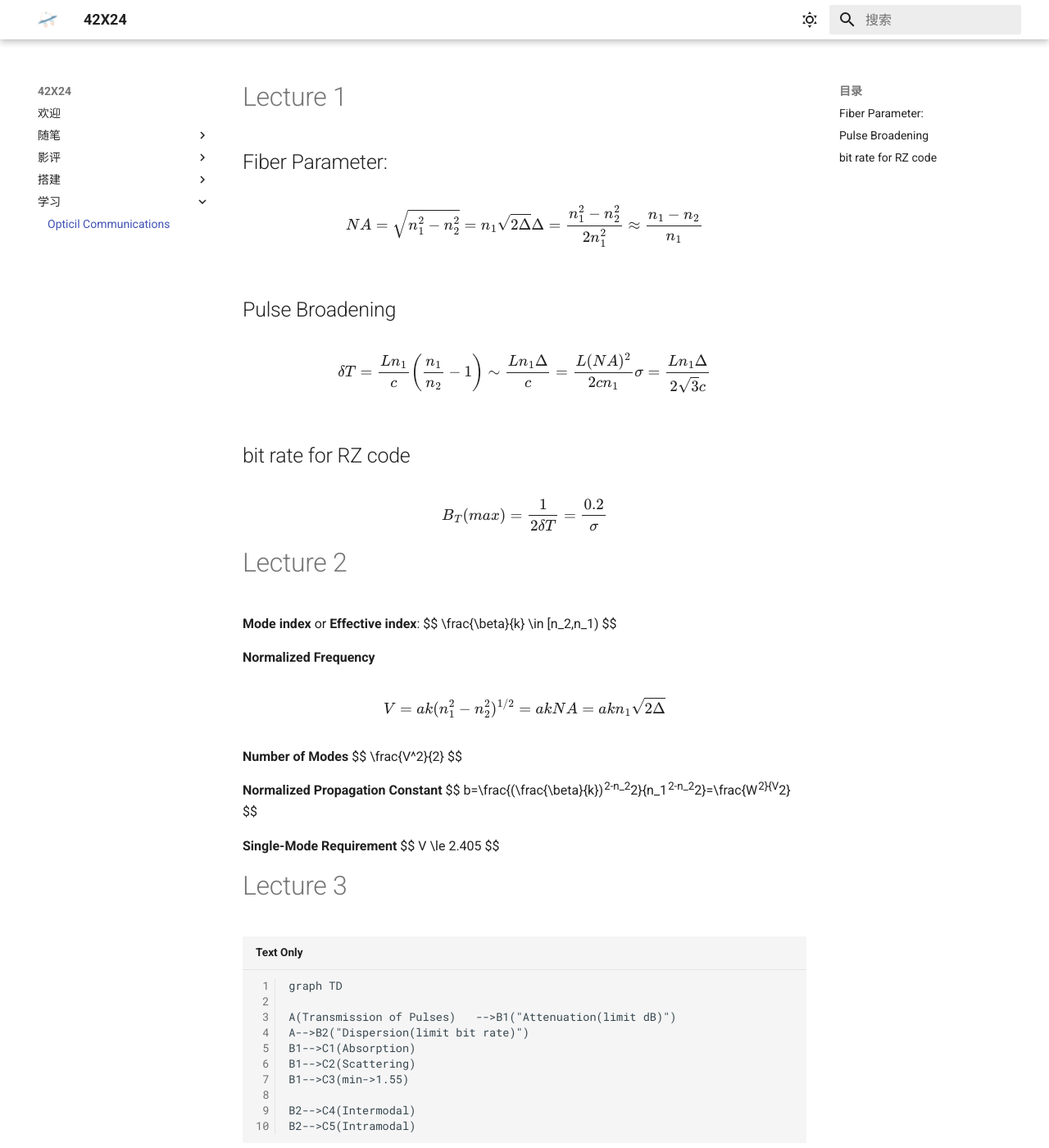
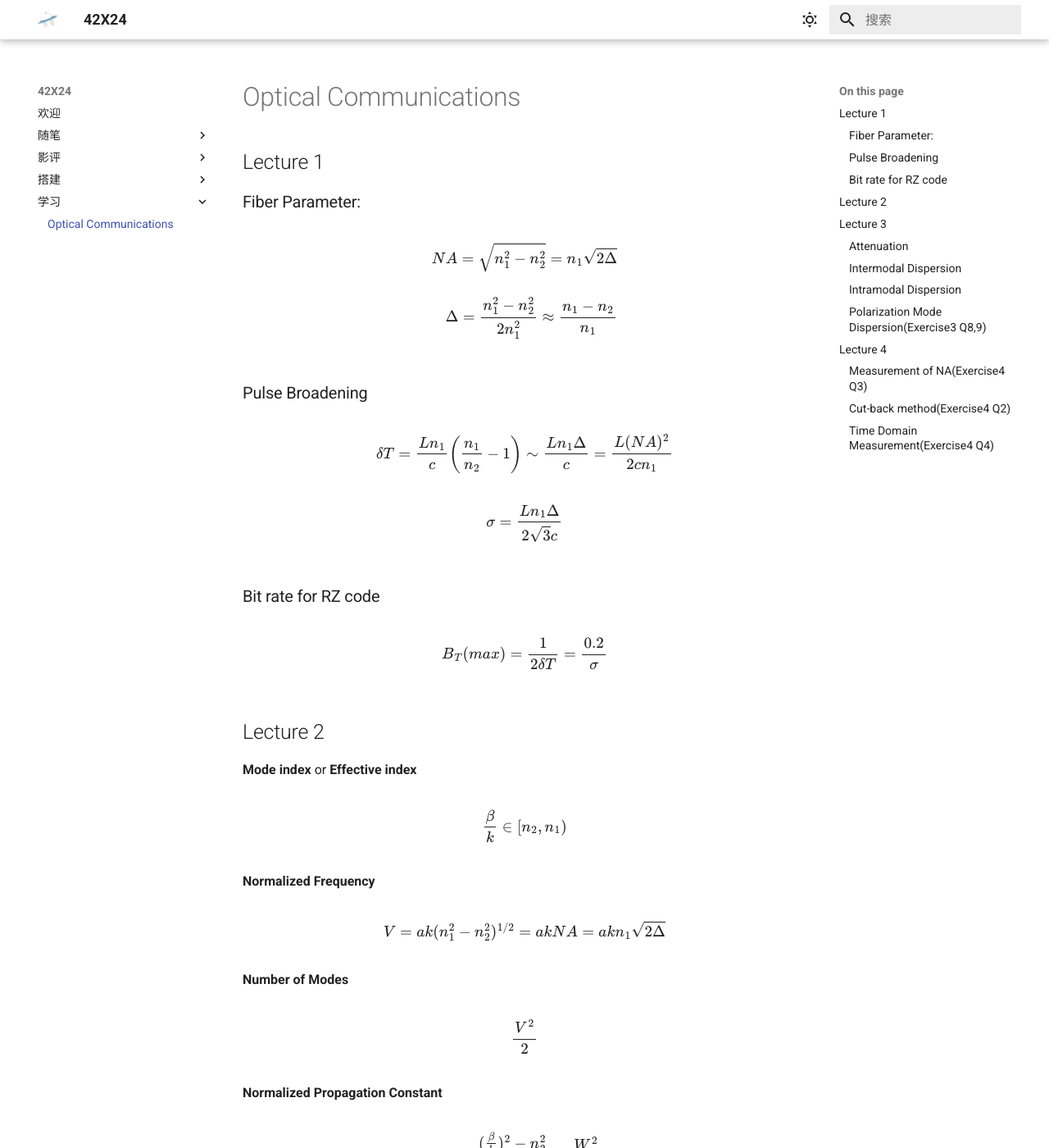
Before and after one commit to Wyatt-Zhu/MyBlog, an MkDocs documentation site: the page built from docs/学习/Optical Comunications/note.md, in a window 1280 px wide and 1400 px high. Shown: the whole window at 82% size. Built offline with MkDocs 1.6.1 and Material for MkDocs 9.7.7, drawn with Linux system fonts in a browser that asks for light colours; some of the changed text lies outside the part shown.

Commit message:
fix bugs

````diff
--- a/docs/extra/javascripts/mathjax.js
+++ b/docs/extra/javascripts/mathjax.js
@@ -12,5 +12,8 @@
   };
 
   document$.subscribe(() => {
+    MathJax.startup.output.clearCache()
+    MathJax.typesetClear()
+    MathJax.texReset()
     MathJax.typesetPromise()
   })
--- a/docs/学习/Optical Comunications/note.md
+++ b/docs/学习/Optical Comunications/note.md
@@ -1,29 +1,36 @@
-# Lecture 1
-## Fiber Parameter:
+# Optical Communications
+
+## Lecture 1
+
+### Fiber Parameter:
 
 $$
-NA=\sqrt{n_1^2-n_2^2}=n_1\sqrt{2\Delta} \\
+\begin{align}
+NA=\sqrt{n_1^2-n_2^2}=n_1\sqrt{2\Delta}\\\\
     \Delta=\frac{n_1^2-n_2^2} {2n_1^2}\approx \frac{n_1-n_2}{n_1}
+\end{align}
 $$
 
-## Pulse Broadening
+### Pulse Broadening
+$$
+	\delta T = \frac{Ln_1}{c}\left(\frac{n_1}{n_2}-1\right)\sim 		\frac{Ln_1\Delta}{c}=\frac{L(NA)^2}{2cn_1}
+$$
 
 $$
-\delta T = \frac{Ln_1}{c}\left(\frac{n_1}{n_2}-1\right)\sim \frac{Ln_1\Delta}{c}=\frac{L(NA)^2}{2cn_1} \\
-    \sigma = \frac{Ln_1\Delta}{2\sqrt3 c}
+	\sigma = \frac{Ln_1\Delta}{2\sqrt3 c}
 $$
 
-## bit rate for RZ code
-
+### Bit rate for RZ code
 $$
     B_T(max)=\frac{1}{2\delta T}=\frac{0.2}{\sigma}
 $$
 
-# Lecture 2
+## Lecture 2
 
-**Mode index** or **Effective index**:
+**Mode index** or **Effective index**
+
 $$
-    \frac{\beta}{k} \in [n_2,n_1)
+\frac{\beta}{k} \in [n_2,n_1)
 $$
 
 **Normalized Frequency**
@@ -33,21 +40,24 @@
 $$
 
 **Number of Modes**
+
 $$
 \frac{V^2}{2}
 $$
 
 **Normalized Propagation Constant**
+
 $$
-    b=\frac{(\frac{\beta}{k})^2-n_2^2}{n_1^2-n_2^2}=\frac{W^2}{V^2}
+b=\frac{(\frac{\beta}{k})^2-n_2^2}{n_1^2-n_2^2}=\frac{W^2}{V^2}
 $$
 
 **Single-Mode Requirement**
+
 $$
-    V \le 2.405
+V \le 2.405
 $$
 
-# Lecture 3
+## Lecture 3
 
 ```mermaid
 
@@ -63,34 +73,44 @@
 B2-->C5(Intramodal)
 
 ```
-<img src="image.png" alt="Alt text"  />
+![Image title](image.png)
 
-## Attenuation
+### Attenuation
 
 $$
-    \alpha(dB/km)=-\frac{10}{L}lg(\frac{P_o}{P_i}) \\
+    \alpha(dB/km)=-\frac{10}{L}lg(\frac{P_o}{P_i})
+$$
+
+$$
     P_o=P_i \times 10^{-\frac{\alpha L}{10}}
 $$
 
-## Intermodal Dispersion
+### Intermodal Dispersion
 
 **Intermodal Broadening**
+
 $$
-\sigma_n(ps \cdot  km^{-1}) = \frac{Ln_1\Delta}{2\sqrt3c}, \quad L= 1km
+\sigma_n(ps \cdot  km^{-1}) = \frac{Ln_1\Delta}{2\sqrt3c}, L= 1km
 $$
 
 **Material Dispersion**
+
 $$
 \sigma_m(ps \cdot  km^{-1}) = \sigma_\lambda(nm)D_M(ps \cdot nm^{-1}\cdot km^{-1})
 $$
+
 $\sigma_\lambda$ : Optical Source
 
 
-## Intramodal Dispersion
+### Intramodal Dispersion
 **Total Pulse Broadening(Test1 Q2)**
+
 $$
-    \sigma_T = \sigma_\lambda \cdot |D_T| \\
-    D_T=D_M + D_W + D_p \\
+    \sigma_T = \sigma_\lambda \cdot |D_T|
+$$
+
+$$
+    D_T=D_M + D_W + D_p
 $$
 
 $D_p$ can be ignored.
@@ -98,8 +118,9 @@
 $D_W$ can be ignored in multi-mode fiber
 
 **Material Dispersion Parameter(Exercise3 Q5,7)**
+
 $$
-    D_M=-\frac{\lambda}{c}\cdot\frac{d^2n}{d\lambda^2}
+D_M=-\frac{\lambda}{c}\cdot\frac{d^2n}{d\lambda^2}
 $$
 
 **Waveguide Dispersion Parameter(Exercise3 Q3,4 )**
@@ -109,25 +130,31 @@
 $$
 
 **Dispersion Slope(Exercise3 Q6)**
+
 $$
-        D_T(\lambda)=\frac{\lambda S_0}{4}\left[1-\left(\frac{\lambda_0}{\lambda}\right)^4\right]
+D_T(\lambda)=\frac{\lambda S_0}{4}\left[1-\left(\frac{\lambda_0}{\lambda}\right)^4\right]
 $$
 
 estimate $D_T$ near the minimum intramodal dispersion point
 
 **Output Pulse Width and Power(Test1 Q3)**
+
 $$
-\sigma_o=\sqrt{\sigma_i^2+\sigma_T^2} \\
-    P_o=P_i \cdot \frac{\sigma_o}{\sigma_i}
+\sigma_o=\sqrt{\sigma_i^2+\sigma_T^2}
 $$
 
-<img src="image-1.png" alt="Alt text" style="zoom: 40%;" />
+$$
+P_o=P_i \cdot \frac{\sigma_o}{\sigma_i}
+$$
 
-## Polarization Mode Dispersion(Exercise3 Q8,9)
+![Image title](image-1.png)
+
+### Polarization Mode Dispersion(Exercise3 Q8,9)
 
 **Modal Birefringence**
+
 $$
-    B=\frac{\beta_x - \beta_y}{k}
+B=\frac{\beta_x - \beta_y}{k}
 $$
 
 **Beat Length**
@@ -136,22 +163,26 @@
 L_B = \frac{2\pi}{\beta_x - \beta_y}=\frac{\lambda}{B}
 $$
 
-# Lecture 4
+## Lecture 4
 
-## Measurement of NA(Exercise4 Q3)
-<img src="image-2.png" alt="Alt text" style="zoom:40%;" />
+### Measurement of NA(Exercise4 Q3)
+![Image title](image-2.png)
+
 $$
 NA = sin\theta_a=\frac{A}{\sqrt{A^2+4D^2}}\approx \frac{A}{2D}
 $$
-## Cut-back method(Exercise4 Q2)
+### Cut-back method(Exercise4 Q2)
+
 $$
     \alpha=\frac{10}{L_1-L_2}lg\frac{P_{o2}}{P_{o1}}
 $$
+
 control `Launch Condition`, because we need to obtain a equilibrium modal power distribution and high-order modes have high attenuation per unit length which makes power distribution not uniform.
 
-## Time Domain Measurement(Exercise4 Q4)
+### Time Domain Measurement(Exercise4 Q4)
 
 **3-dB pulse (full duration at half maximum) broadening**
+
 $$
     \tau=\frac{\sqrt{\tau_o^2-\tau_i^2}}{L}
 $$
--- a/mkdocs.yml
+++ b/mkdocs.yml
@@ -43,6 +43,7 @@
         - en
   - minify:
       minify_html: true
+  - glightbox
 
 extra:
   analytics:
@@ -70,14 +71,15 @@
   - 搭建:
       - 测试: "搭建/index.md"
   - 学习:
-      - Opticil Communications: "学习/Optical Comunications/note.md"
+      - Optical Communications: "学习/Optical Comunications/note.md"
 
 # https://squidfunk.github.io/mkdocs-material/reference/
 # https://facelessuser.github.io/pymdown-extensions/
 markdown_extensions:
-  - pymdownx.arithmatex: # latex支持
+  - pymdownx.arithmatex: # support latex
       generic: true
   - attr_list # 给图片后面添加{width="300"}设置大小
+  - md_in_html
   - pymdownx.emoji:
       emoji_generator: !!python/name:materialx.emoji.to_svg
       emoji_index: !!python/name:materialx.emoji.twemoji
@@ -92,10 +94,15 @@
       custom_checkbox: true
   - toc:
       permalink: true # 固定标题位置为当前位置
+      title: On this page
   - pymdownx.highlight: # 代码块高亮
       linenums: true # 显示行号
       auto_title: true # 显示编程语言名称
-  - pymdownx.superfences # 代码块高亮插件
+  - pymdownx.superfences: # 代码块高亮插件
+      custom_fences:
+        - name: mermaid
+          class: mermaid
+          format: !!python/name:pymdownx.superfences.fence_code_format
 
   - meta # 支持Markdown文件上方自定义标题标签等
 
--- a/requirements.txt
+++ b/requirements.txt
@@ -2,6 +2,7 @@
 mkdocs-material>=8.3.9
 mkdocs-material-extensions>=1.0.3
 mkdocs-minify-plugin >= 0.4.0
+mkdocs-glightbox >= 0.3.5
 mkdocs-git-revision-date-localized-plugin >= 0.9.3
 markdown>=3.2
 mkdocs>=1.3.0
````
Lines whose indentation alone changed are shown as unchanged.
